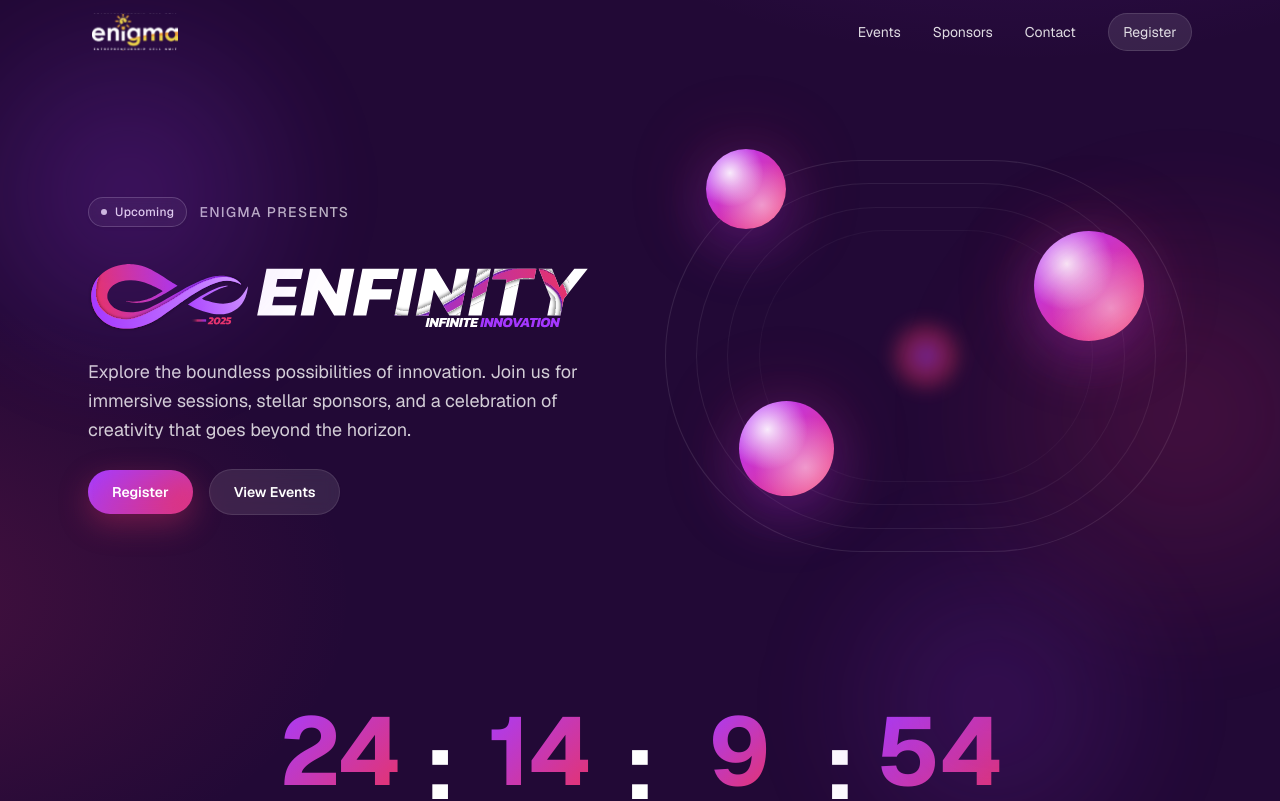
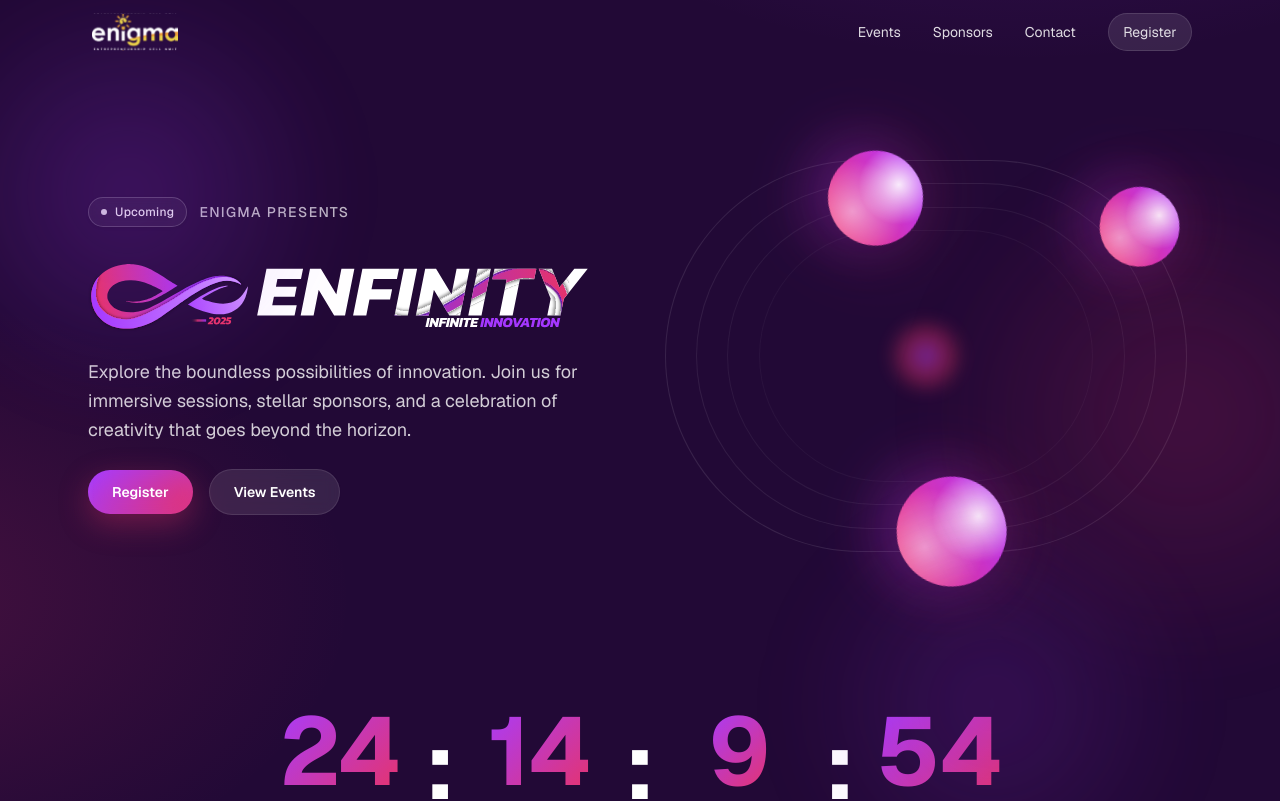
Before and after one commit to ecellenigma/enfinity-2025, a Next.js app: page / in a window 1280 px wide. Shown: the top 801 px of the page. Built offline with nearby package versions, Linux system fonts and the light colour scheme.

Commit message:
feat: update orbit effect

```diff
--- a/components/orbit-scene.tsx
+++ b/components/orbit-scene.tsx
@@ -1,21 +1,30 @@
 "use client";
 
-import { useEffect, useState } from "react";
+import {
+  motion,
+  useAnimationFrame,
+  useMotionValue,
+  useScroll,
+  useVelocity,
+} from "framer-motion";
 
 export function OrbitScene() {
-  const [scrollRotation, setScrollRotation] = useState(0);
+  const BASE_SPEED = 12;
 
-  useEffect(() => {
-    const handleScroll = () => {
-      const scrollY = window.scrollY;
-      // Convert scroll position to rotation degrees (adjust multiplier for speed)
-      const rotation = scrollY * 0.2;
-      setScrollRotation(rotation);
-    };
+  const { scrollY } = useScroll();
+  const scrollVel = useVelocity(scrollY);
 
-    window.addEventListener("scroll", handleScroll);
-    return () => window.removeEventListener("scroll", handleScroll);
-  }, []);
+  const rotation = useMotionValue(0);
+
+  useAnimationFrame((t, delta) => {
+    const dt = delta / 1000;
+
+    const v = scrollVel.get() || 0;
+    const influence =
+      Math.sign(v) * Math.min(240, Math.pow(Math.abs(v) / 800, 0.7) * 150);
+    const speed = BASE_SPEED + influence;
+    rotation.set(rotation.get() + speed * dt);
+  });
 
   return (
     <div className="relative aspect-[4/3] max-w-[520px] mx-auto">
@@ -43,26 +52,21 @@ export function OrbitScene() {
       </div>
 
       {/* Orbiting orbs - each with different rotation speeds */}
-      <div
+      <motion.div
         className="absolute inset-0"
-        style={{ transform: `rotate(${scrollRotation}deg)` }}
+        style={{ rotate: rotation, transformOrigin: "50% 50%" }}
+        aria-hidden="true"
       >
-        <Orb className="absolute -top-3 left-10" size={80} />
-      </div>
-
-      <div
-        className="absolute inset-0"
-        style={{ transform: `rotate(${scrollRotation * 1.5}deg)` }}
-      >
-        <Orb className="absolute top-[18%] right-[8%]" size={110} />
-      </div>
-
-      <div
-        className="absolute inset-0"
-        style={{ transform: `rotate(${scrollRotation * 0.7}deg)` }}
-      >
-        <Orb className="absolute bottom-[14%] left-[14%]" size={95} />
-      </div>
+        <Orb className="absolute -top-3 left-10 animate-float-slow" size={80} />
+        <Orb
+          className="absolute top-[18%] right-[8%] animate-float"
+          size={110}
+        />
+        <Orb
+          className="absolute bottom-[14%] left-[14%] animate-float-medium"
+          size={95}
+        />
+      </motion.div>
     </div>
   );
 }
--- a/package.json
+++ b/package.json
@@ -44,6 +44,7 @@
     "cmdk": "1.0.4",
     "date-fns": "4.1.0",
     "embla-carousel-react": "8.5.1",
+    "framer-motion": "^12.23.12",
     "geist": "^1.3.1",
     "input-otp": "1.4.1",
     "lucide-react": "^0.454.0",
```
Also changed, not shown: 1 other file (tests, documents, lock files or other folders).
